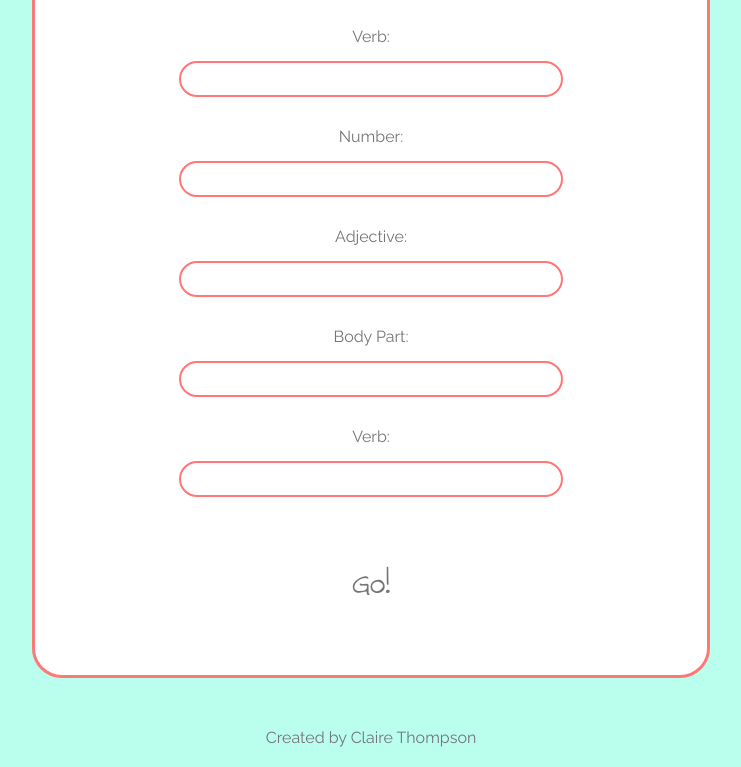
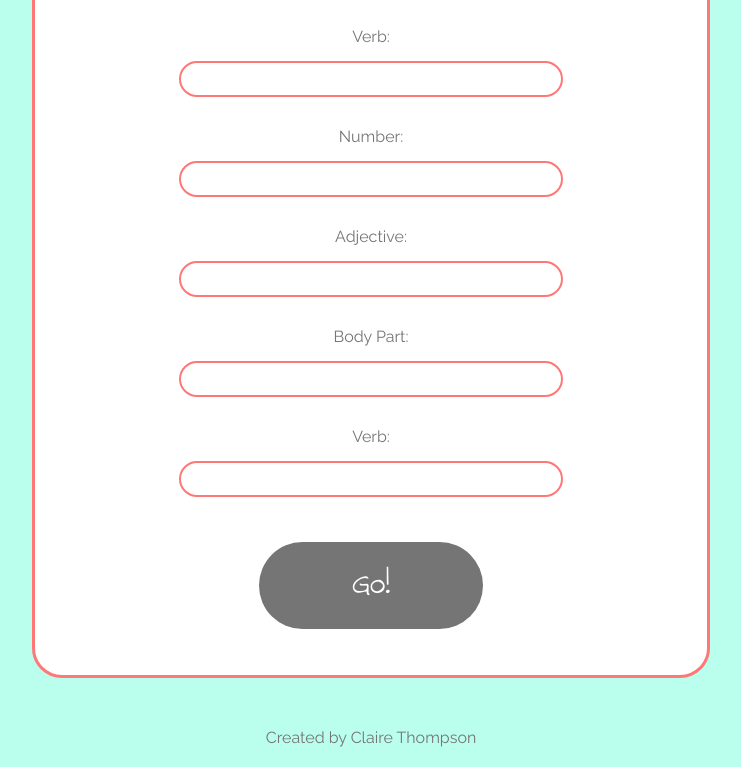
Before and after one commit to claire-thompson/mad-libs-game, a plain HTML site: page index.html in a window 1280 px wide. In both pictures the pointer is over the button "Go!". Shown: the part 861-1628 px from the top of the page, without its empty margins (269-1010 px from the left). Drawn offline with Linux system fonts and the light colour scheme.

Commit message:
Button color change

```diff
--- a/style.css
+++ b/style.css
@@ -33,8 +33,8 @@ button {
 }
 
 button:hover {
-    background-color: #ffffff;
-    color: #757575;
+    background-color: #757575;
+    color: #ffffff;
 }
 
 /***** Mobile Styles *****/
```
